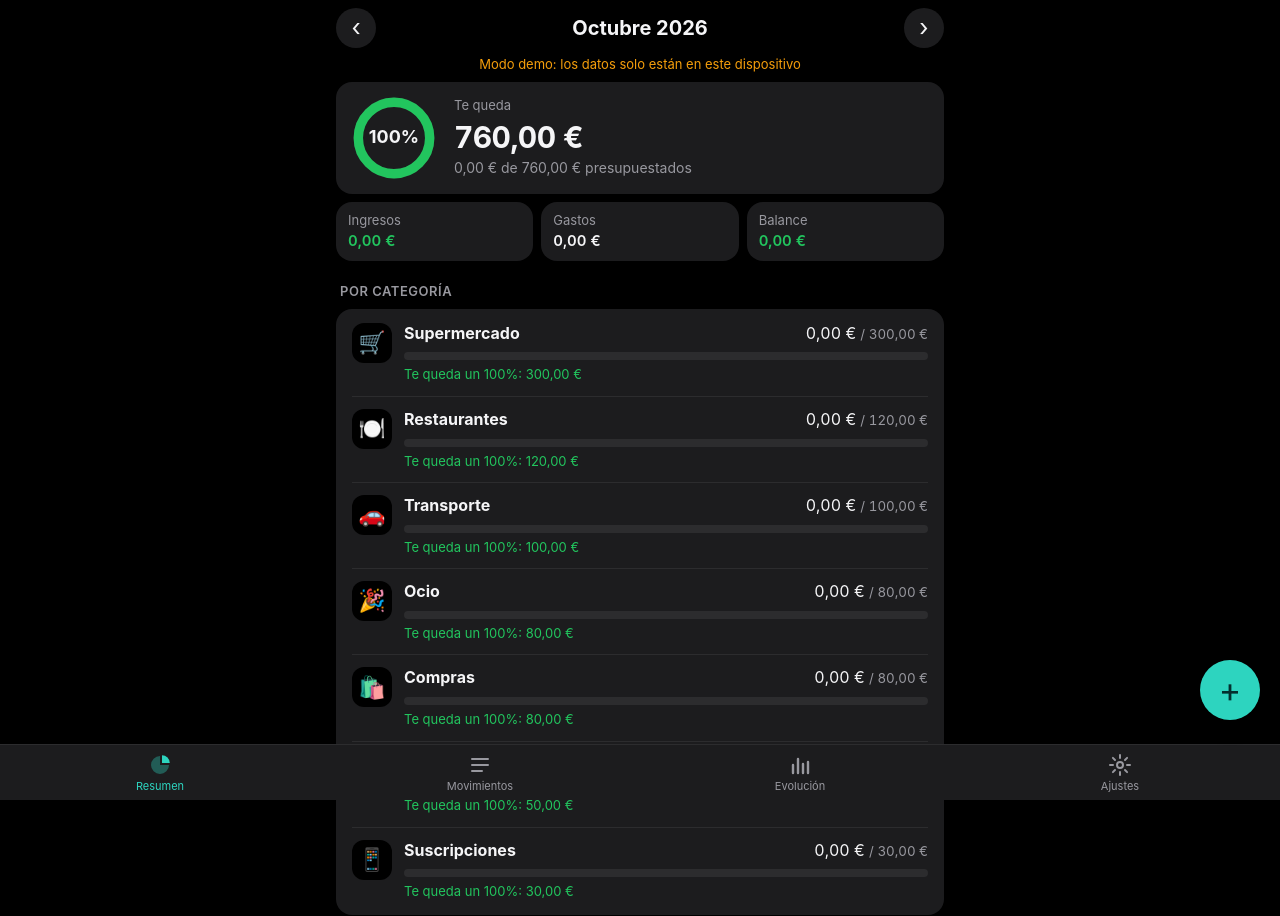
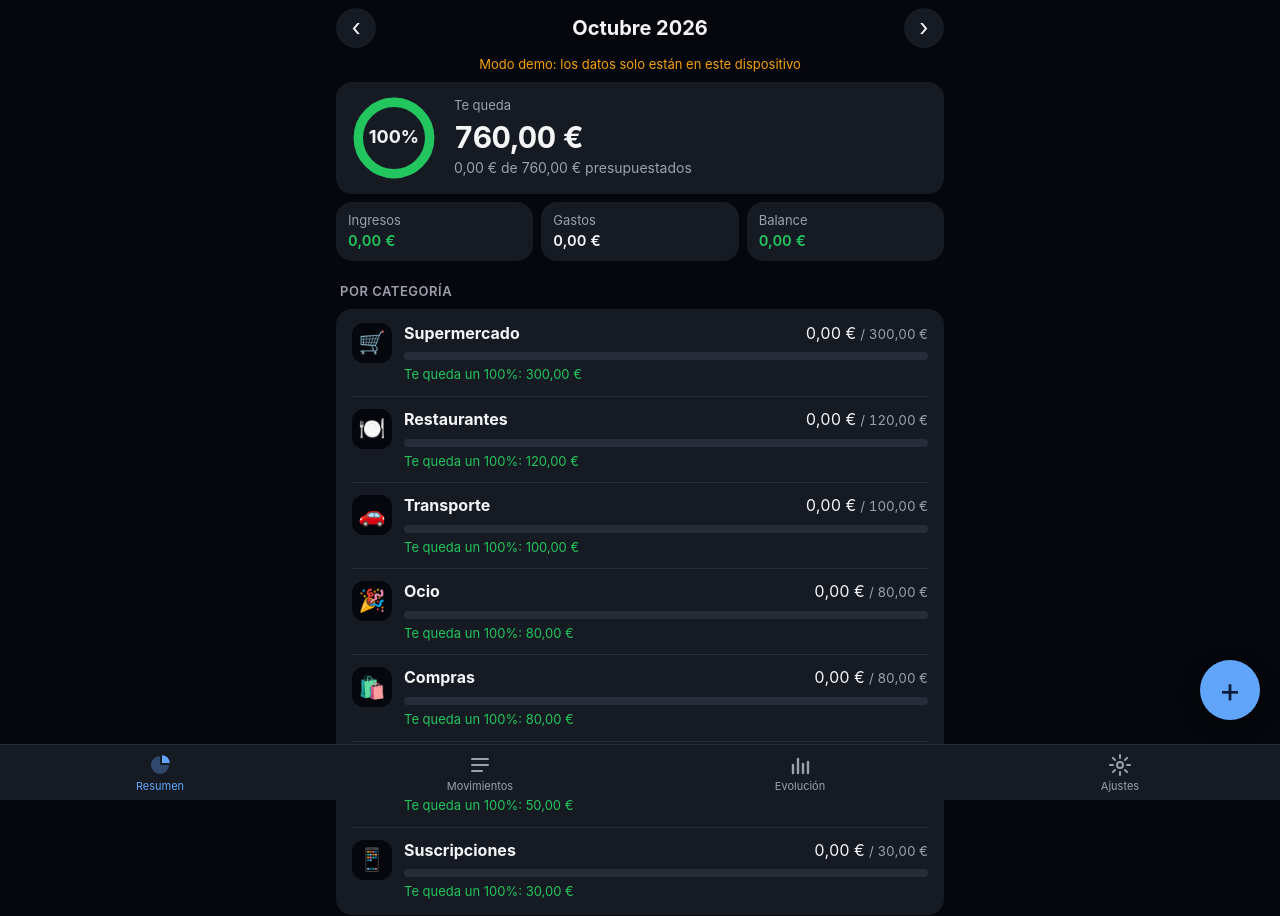
Before and after one commit to 11juanap/finanzas, a plain HTML site: page index.html in a window 1280 px wide. Drawn offline with Linux system fonts and the dark colour scheme.

Commit message:
Add files via upload

```diff
--- a/index.html
+++ b/index.html
@@ -4,8 +4,8 @@
   <meta charset="utf-8">
   <meta name="viewport" content="width=device-width, initial-scale=1, viewport-fit=cover">
   <title>Mis Finanzas</title>
-  <meta name="theme-color" content="#f2f2f7" media="(prefers-color-scheme: light)">
-  <meta name="theme-color" content="#000000" media="(prefers-color-scheme: dark)">
+  <meta name="theme-color" content="#f3f6fb" media="(prefers-color-scheme: light)">
+  <meta name="theme-color" content="#05070c" media="(prefers-color-scheme: dark)">
   <meta name="apple-mobile-web-app-capable" content="yes">
   <meta name="mobile-web-app-capable" content="yes">
   <meta name="apple-mobile-web-app-status-bar-style" content="default">
--- a/styles.css
+++ b/styles.css
@@ -1,10 +1,10 @@
 :root {
-  --fondo: #f2f2f7;
+  --fondo: #f3f6fb;
   --tarjeta: #ffffff;
   --texto: #1c1c1e;
-  --suave: #6e6e73;
-  --linea: #e5e5ea;
-  --acento: #0f766e;
+  --suave: #6b7280;
+  --linea: #e4e9f2;
+  --acento: #2563eb;
   --sobre-acento: #ffffff;
   --bien: #16a34a;
   --justo: #d97706;
@@ -21,13 +21,13 @@
 
 @media (prefers-color-scheme: dark) {
   :root {
-    --fondo: #000000;
-    --tarjeta: #1c1c1e;
+    --fondo: #05070c;
+    --tarjeta: #161a22;
     --texto: #f5f5f7;
-    --suave: #98989f;
-    --linea: #2c2c2e;
-    --acento: #2dd4bf;
-    --sobre-acento: #042f2e;
+    --suave: #9aa1ad;
+    --linea: #262c38;
+    --acento: #60a5fa;
+    --sobre-acento: #0b1b3a;
     --bien: #22c55e;
     --justo: #f59e0b;
     --mal: #f87171;
--- a/sw.js
+++ b/sw.js
@@ -1,6 +1,6 @@
 // Guarda la app para abrirla sin conexión. Primero intenta la red para recoger
 // cambios nuevos; si no hay, tira de la copia guardada.
-const VERSION = 'finanzas-v3';
+const VERSION = 'finanzas-v4';
 const ARCHIVOS = ['./', 'index.html', 'styles.css', 'app.js', 'parser.js', 'manifest.webmanifest', 'apple-touch-icon.png', 'icon-192.png', 'icon-512.png'];
 
 self.addEventListener('install', e => {
```
Also changed, not shown: apple-touch-icon.png, icon-192.png, icon-512.png, manifest.webmanifest.
